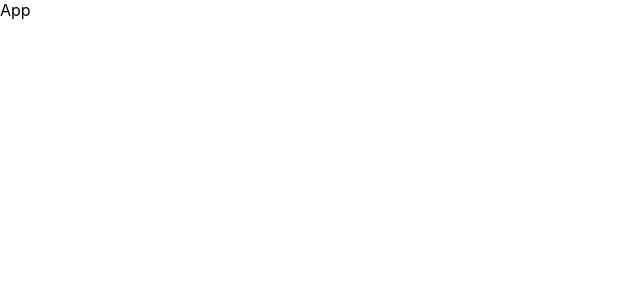
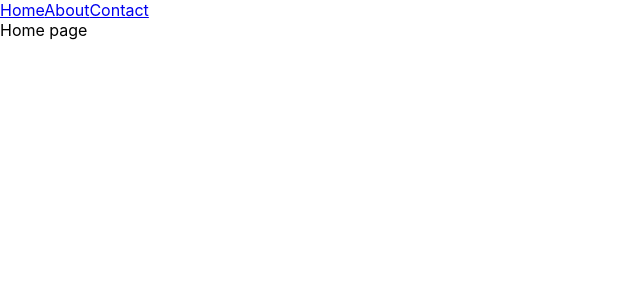
Before and after one commit to ehsansh/react-bootcamp, a React (Create React App) app: page / in a window 1280 px wide. Before the commit this address had no page. Shown: the top 300 px of the page, without its empty margins (0-640 px from the left). Built offline with nearby package versions, Linux system fonts and the light colour scheme.

Commit message:
add links for routing

```diff
--- a/src/App.js
+++ b/src/App.js
@@ -1,15 +1,21 @@
 import React, { Component } from 'react';
 import './App.css';
-import { Route, Routes } from 'react-router-dom';
+import { Route, Routes, Link } from 'react-router-dom';
 import Contact from './Contact';
 import About from './About';
+import Home from './Home';
 
 export default class App extends Component {
     render() {
         return (
             <div>
-                App
+                <nav>
+                    <Link to='/'>Home</Link>
+                    <Link to='/about'>About</Link>
+                    <Link to='/contact'>Contact</Link>
+                </nav>
                 <Routes>
+                    <Route exact path='/' element={<Home />} />
                     <Route exact path='/about' element={<About />} />
                     <Route exact path='/contact' element={<Contact />} />
                 </Routes>
--- /dev/null
+++ b/src/Home.js
@@ -0,0 +1,7 @@
+import React, { Component } from 'react';
+
+export default class Home extends Component {
+    render() {
+        return <div>Home page</div>;
+    }
+}
```
